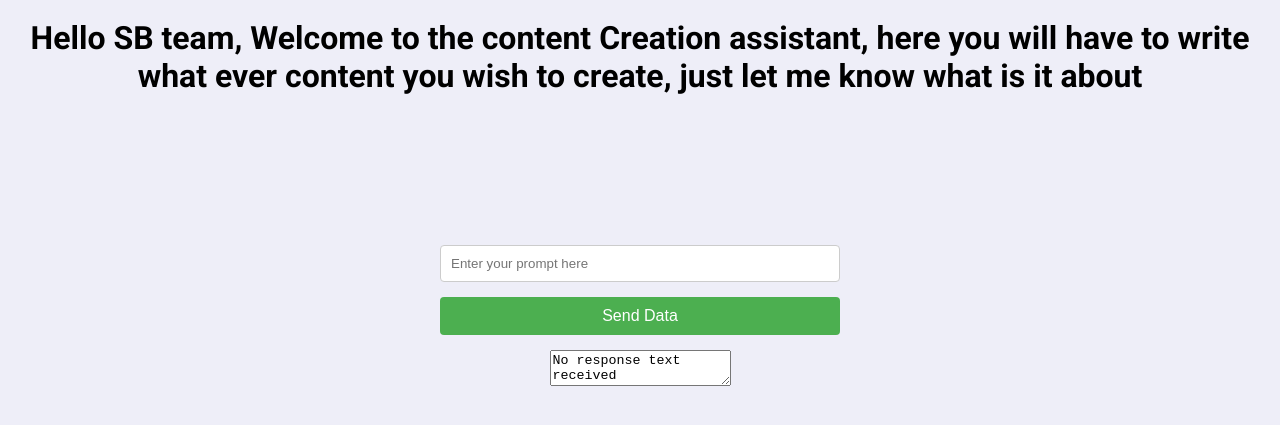
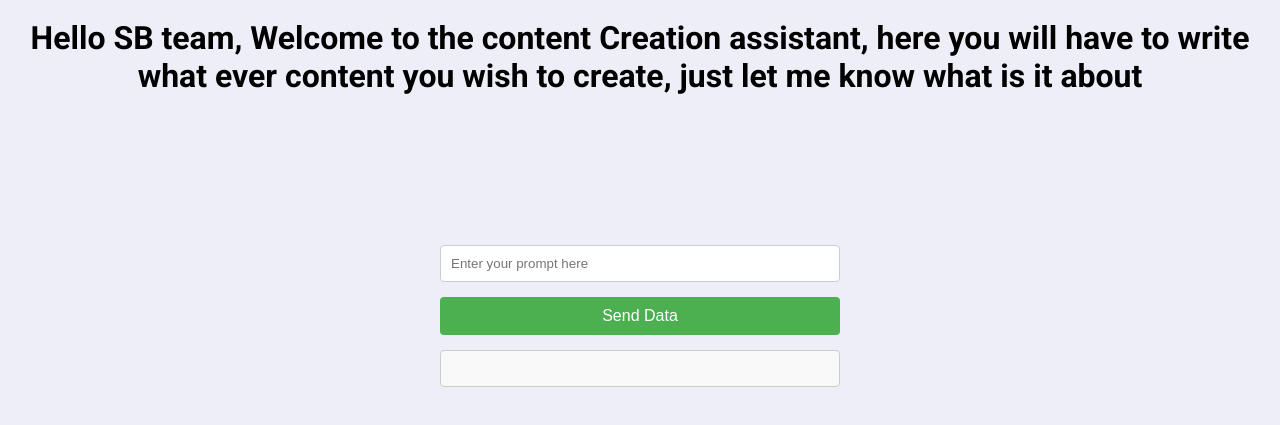
Before and after one commit to Yousef907/1-, a website: page index.html in a window 1280 px wide. Shown: the part 411-836 px from the top of the page. Drawn offline with Linux system fonts and the light colour scheme.

Commit message:
Update index.html

```diff
--- a/index.html
+++ b/index.html
@@ -3,8 +3,8 @@
 <head>
     <meta charset="UTF-8">
     <meta name="viewport" content="width=device-width, initial-scale=1.0">
+    <link rel="stylesheet" href="styles.css">
     <title>Shobbak Business</title>
-    <link rel="stylesheet" href="styles.css">
 </head>
 <body>
     <div class="logo-container">
@@ -14,7 +14,7 @@
     <div class="form-container">
         <input type="text" id="input1" placeholder="Enter your prompt here">
         <button onclick="sendData()">Send Data</button>
-        <textarea id="output1" readonly>No response text received</textarea>
+        <input type="text" id="output1" readonly>
     </div>
     <script src="app.js"></script>
 </body>
```
